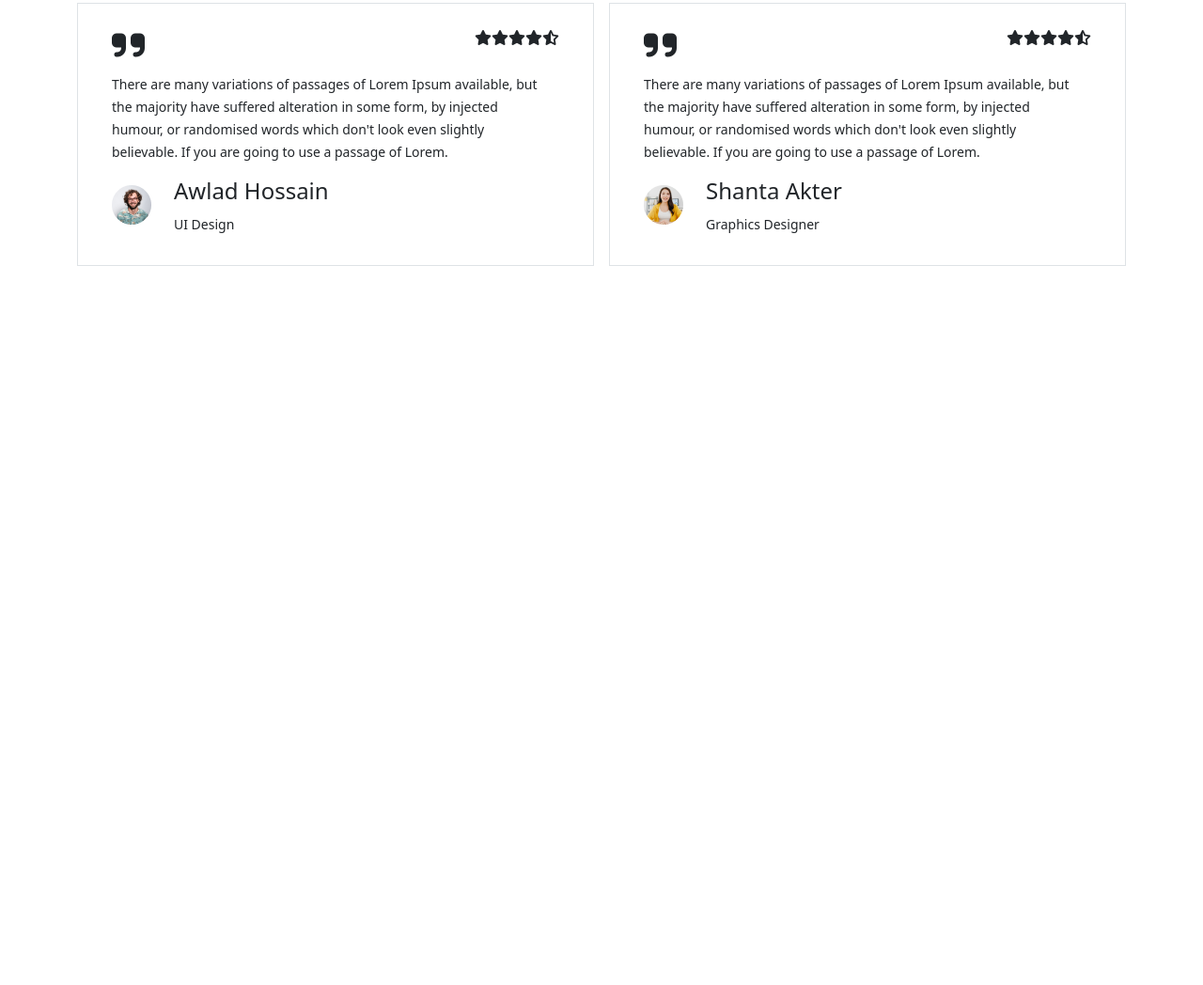
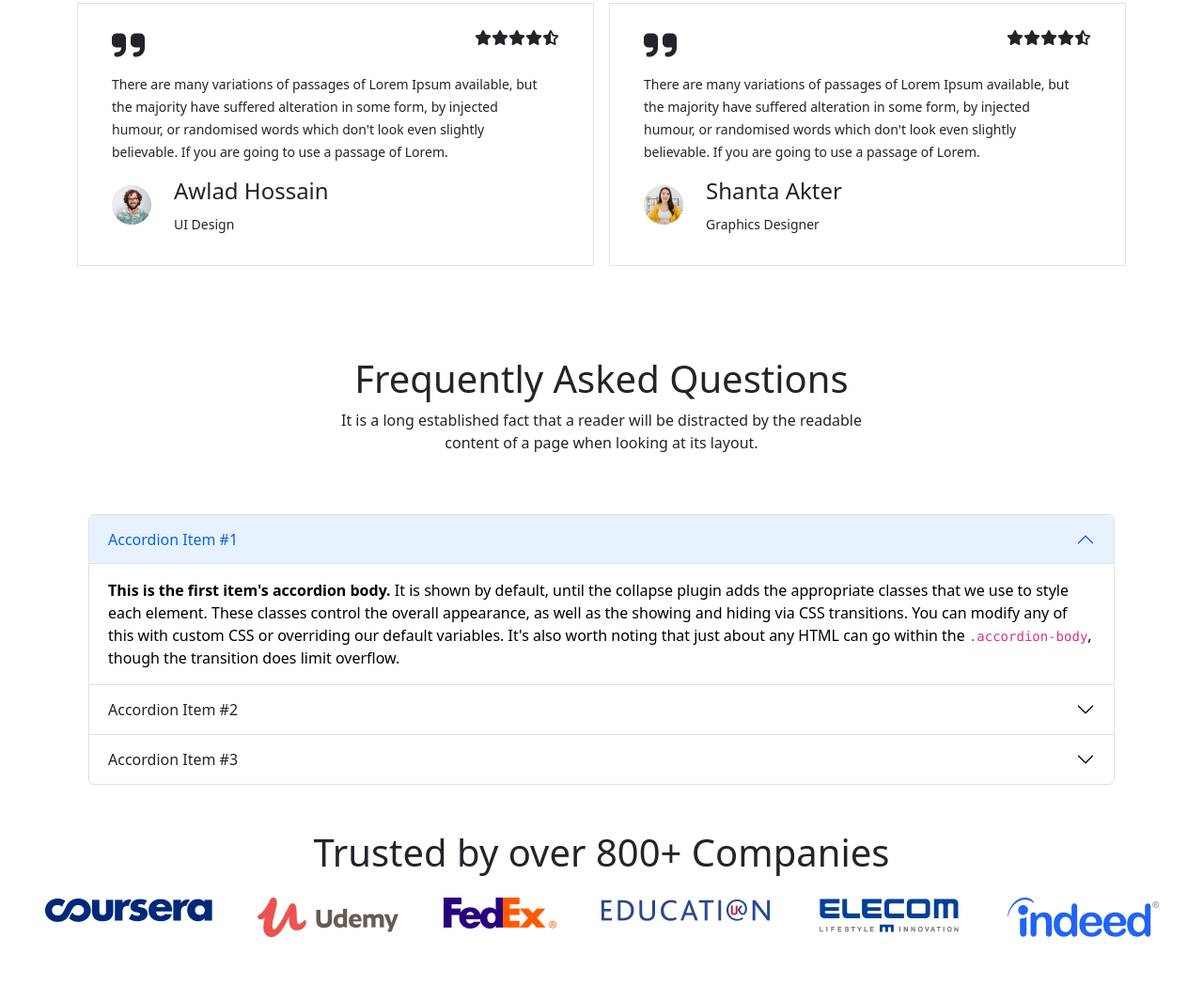
Before and after one commit to MrDuffer/EdTech, a plain HTML site: page index.html in a window 1280 px wide. Shown: the part 3298-4346 px from the top of the page at 94% size. Before the commit the page ends 3629 px from the top, so only its background shows below. Drawn offline with nearby package versions, Linux system fonts and the light colour scheme.

Commit message:
Company-logo added

```diff
--- a/index.html
+++ b/index.html
@@ -409,17 +409,85 @@
 
   <!-- student feedback end  -->
 
+  <!-- Frequently Ask Questions start -->
 
+    <section class="text-center">
+        <div class="text-center pt-5 pb-5">
+            <h1>Frequently Asked Questions</h1>
+            <p>It is a long established fact that a reader will be distracted by the readable <br> content of a page when looking at its layout.</p>
+        </div>
+    </section>
 
+  <!-- Accordian  -->
+  <section class="container mb-5">
+      <div class="accordion" id="accordionExample">
+        <div class="accordion-item">
+          <h2 class="accordion-header" id="headingOne">
+            <button class="accordion-button" type="button" data-bs-toggle="collapse" data-bs-target="#collapseOne" aria-expanded="true" aria-controls="collapseOne">
+              Accordion Item #1
+            </button>
+          </h2>
+          <div id="collapseOne" class="accordion-collapse collapse show" aria-labelledby="headingOne" data-bs-parent="#accordionExample">
+            <div class="accordion-body">
+              <strong>This is the first item's accordion body.</strong> It is shown by default, until the collapse plugin adds the appropriate classes that we use to style each element. These classes control the overall appearance, as well as the showing and hiding via CSS transitions. You can modify any of this with custom CSS or overriding our default variables. It's also worth noting that just about any HTML can go within the <code>.accordion-body</code>, though the transition does limit overflow.
+            </div>
+          </div>
+        </div>
+        <div class="accordion-item">
+          <h2 class="accordion-header" id="headingTwo">
+            <button class="accordion-button collapsed" type="button" data-bs-toggle="collapse" data-bs-target="#collapseTwo" aria-expanded="false" aria-controls="collapseTwo">
+              Accordion Item #2
+            </button>
+          </h2>
+          <div id="collapseTwo" class="accordion-collapse collapse" aria-labelledby="headingTwo" data-bs-parent="#accordionExample">
+            <div class="accordion-body">
+              <strong>This is the second item's accordion body.</strong> It is hidden by default, until the collapse plugin adds the appropriate classes that we use to style each element. These classes control the overall appearance, as well as the showing and hiding via CSS transitions. You can modify any of this with custom CSS or overriding our default variables. It's also worth noting that just about any HTML can go within the <code>.accordion-body</code>, though the transition does limit overflow.
+            </div>
+          </div>
+        </div>
+        <div class="accordion-item">
+          <h2 class="accordion-header" id="headingThree">
+            <button class="accordion-button collapsed" type="button" data-bs-toggle="collapse" data-bs-target="#collapseThree" aria-expanded="false" aria-controls="collapseThree">
+              Accordion Item #3
+            </button>
+          </h2>
+          <div id="collapseThree" class="accordion-collapse collapse" aria-labelledby="headingThree" data-bs-parent="#accordionExample">
+            <div class="accordion-body">
+              <strong>This is the third item's accordion body.</strong> It is hidden by default, until the collapse plugin adds the appropriate classes that we use to style each element. These classes control the overall appearance, as well as the showing and hiding via CSS transitions. You can modify any of this with custom CSS or overriding our default variables. It's also worth noting that just about any HTML can go within the <code>.accordion-body</code>, though the transition does limit overflow.
+            </div>
+          </div>
+        </div>
+      </div>
+  </section>
+  <!-- accordian end  -->
 
-
-
-
-
-
-
-
-
+  <!-- Companies Logo start  -->
+   <section>
+        <div class="text-center mb-4">
+            <h1>Trusted by over 800+ Companies</h1>
+        </div>
+        <div class="d-flex gap-5 justify-content-center mb-5 pb-5">
+            <div>
+                <img src="images/company/company-1.png" alt="">
+            </div>
+            <div>
+                <img src="images/company/company-2.png" alt="">
+            </div>
+            <div>
+                <img src="images/company/company-3.png" alt="">
+            </div>
+            <div>
+                <img src="images/company/company-4.png" alt="">
+            </div>
+            <div>
+                <img src="images/company/company-5.png" alt="">
+            </div>
+            <div>
+                <img src="images/company/company-6.png" alt="">
+            </div>
+        </div>
+   </section>
+<!-- Companies Logo end  -->
 
 
  </main>
```
